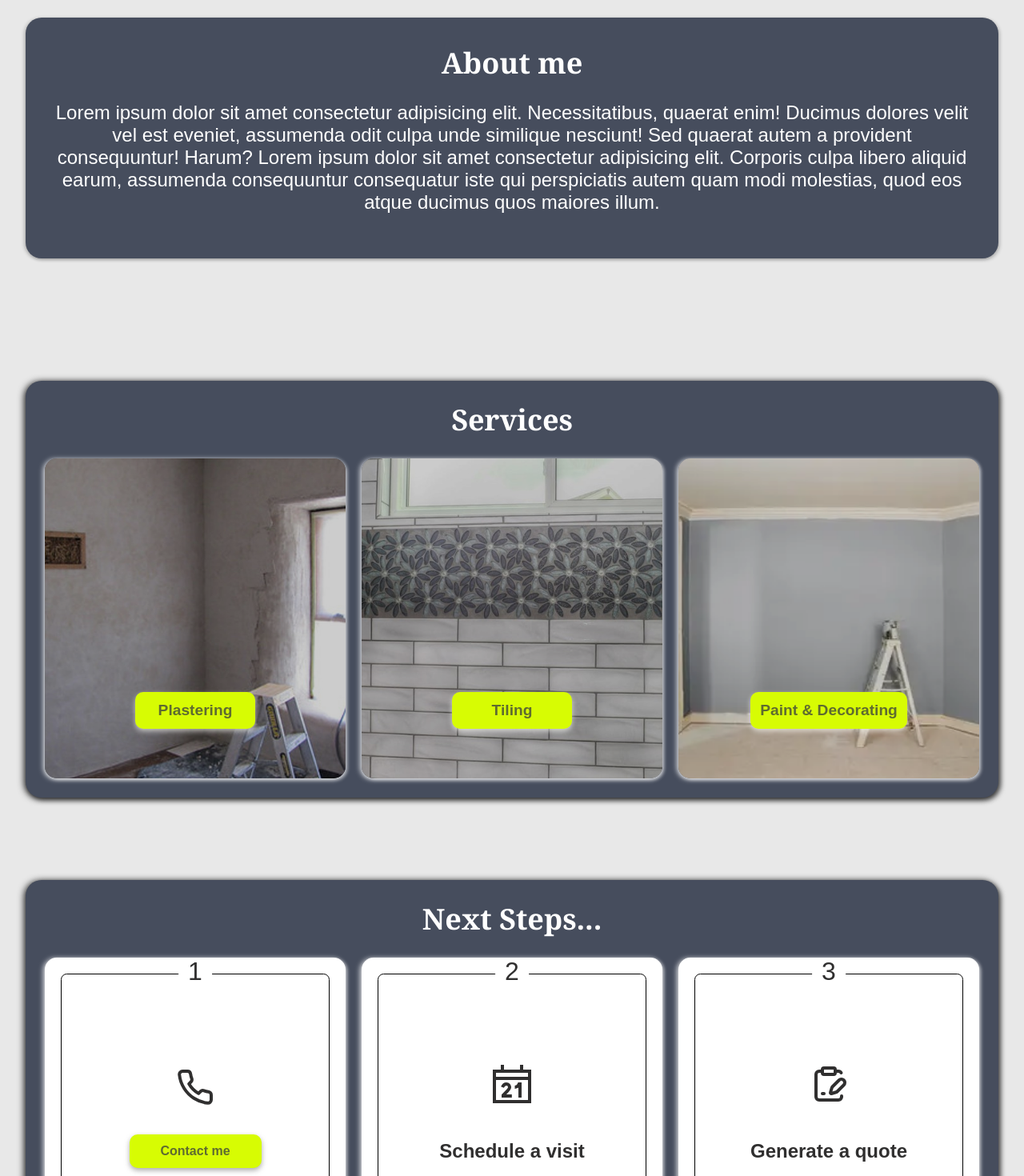
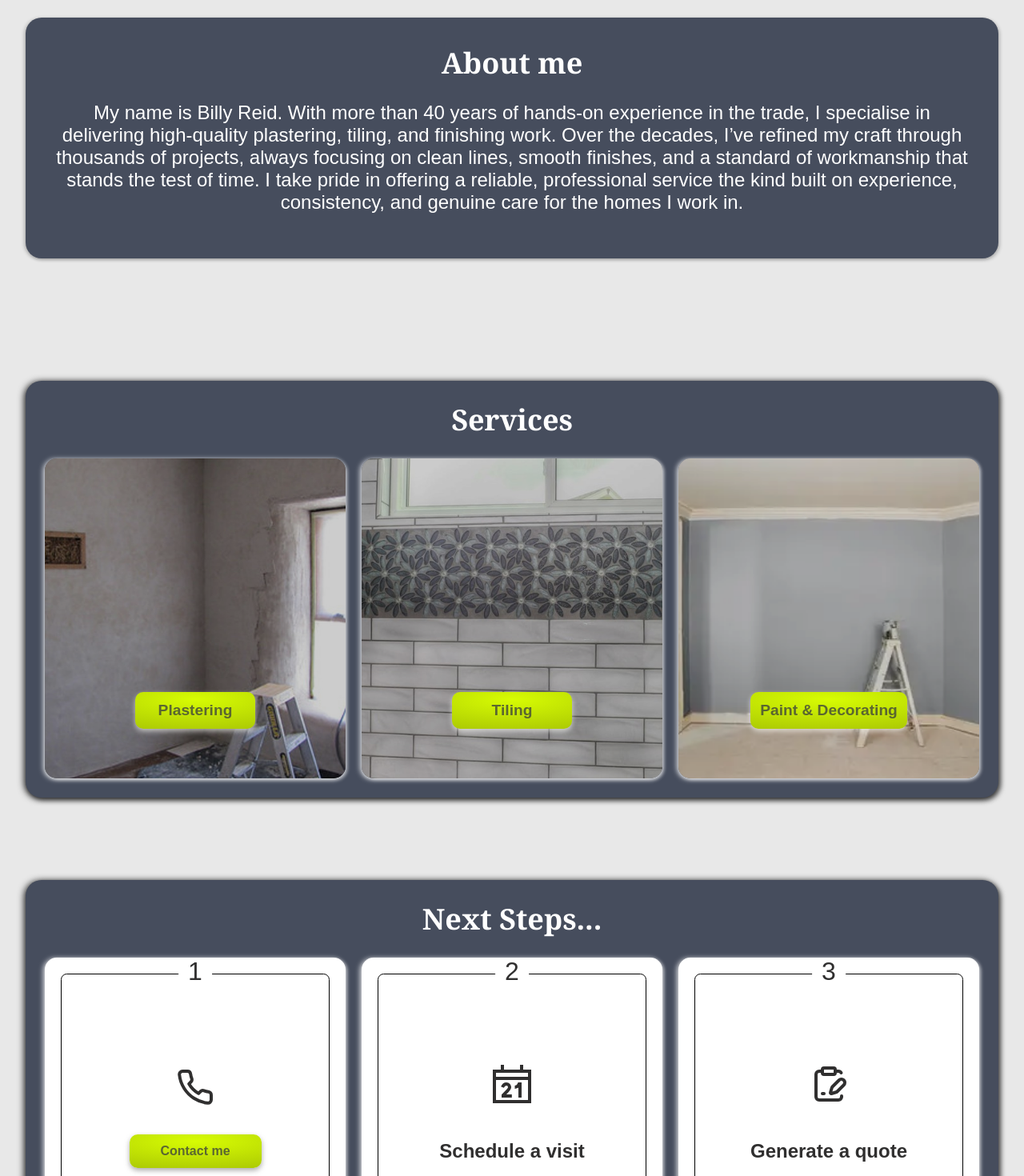
Before and after one commit to 2ndborn/plasterer, a React (Vite) app in the folder egbert/: page / in a window 1280 px wide. Shown: the part 860-2330 px from the top of the page at 80% size. Built offline with nearby package versions, Linux system fonts and the light colour scheme.

Commit message:
Added a gradient to the CTA buttons

```diff
--- a/egbert/package.json
+++ b/egbert/package.json
@@ -1,5 +1,6 @@
 {
   "name": "egbert",
+  "homepage": "https://2ndborn.github.io/plasterer/",
   "private": true,
   "version": "0.0.0",
   "type": "module",
@@ -7,7 +8,8 @@
     "dev": "vite",
     "build": "vite build",
     "lint": "eslint .",
-    "preview": "vite preview"
+    "preview": "vite preview",
+    "deploy": "gh-pages -d dist"
   },
   "dependencies": {
     "motion": "^12.40.0",
@@ -26,6 +28,7 @@
     "eslint": "^10.3.0",
     "eslint-plugin-react-hooks": "^7.1.1",
     "eslint-plugin-react-refresh": "^0.5.2",
+    "gh-pages": "^6.3.0",
     "globals": "^17.6.0",
     "vite": "^8.0.12"
   }
--- a/egbert/src/App.css
+++ b/egbert/src/App.css
@@ -9,7 +9,7 @@ h1, h2 {
 button {
     min-width: 150px;
     padding: 0.75rem;
-    background-color: #d7fc03;
+    background-image: radial-gradient(ellipse 125% 100% at 50% 20%, #d7fc03 0%, #a7c404 100%);
     color: #3b403ec6;
     font-size: clamp(1rem, 0.927rem + 0.36vw, 1.2rem);
     font-weight: 600;
--- a/egbert/src/components/FooterComponent.jsx
+++ b/egbert/src/components/FooterComponent.jsx
@@ -25,7 +25,7 @@ const FooterComponent = () => {
                     transition={{duration: 2, repeat: Infinity, ease: 'easeInOut'}}
                      style={{ fontSize: '1.5rem' }}
                     >
-                        07900 111 222
+                        07551 085 183
                     </motion.p>
                 </div>
                 <div>
--- a/egbert/src/pages/About.jsx
+++ b/egbert/src/pages/About.jsx
@@ -30,16 +30,14 @@ const About = () => {
           >
             <h2 style={{ margin: 0 }}>About me</h2>
             <p style={{ fontSize: 'clamp(1.1rem, 0.955rem + 0.73vw, 1.5rem)' }}>
-              Lorem ipsum dolor sit amet consectetur
-              adipisicing elit. Necessitatibus, quaerat
-              enim! Ducimus dolores velit vel est eveniet,
-              assumenda odit culpa unde similique nesciunt!
-              Sed quaerat autem a provident consequuntur!
-              Harum? Lorem ipsum dolor sit amet consectetur
-              adipisicing elit. Corporis culpa libero aliquid
-              earum, assumenda consequuntur consequatur iste
-              qui perspiciatis autem quam modi molestias,
-              quod eos atque ducimus quos maiores illum.
+              My name is Billy Reid. With more than 40 years of hands‑on experience
+              in the trade, I specialise in delivering high‑quality plastering,
+              tiling, and finishing work. Over the decades, I’ve refined my craft
+              through thousands of projects, always focusing on clean lines, smooth
+              finishes, and a standard of workmanship that stands the test of time.
+              I take pride in offering a reliable, professional service
+              the kind built on experience, consistency, and genuine care for
+              the homes I work in.
             </p>
           </div>
         </div>
--- a/egbert/src/pages/Next.jsx
+++ b/egbert/src/pages/Next.jsx
@@ -54,24 +54,28 @@ const Next = () => {
                             <div data-name={step.id} className={styles.InnerNext}>
                                 <div style={{ fontSize: '3rem', margin: '1.5rem  0' }}>{step.icon}</div>
                                 {step.id === 1 ? (
-                                    <a
-                                        href='Tel:07900111000'
+                                    <motion.a
+                                        href='Tel:07551085183'
                                         style={{
                                             display: 'inline-block',
                                             minWidth: '125px',
                                             boxShadow: '0px 3px 6px rgba(115, 115, 115, 0.6)',
                                             marginBottom: '1.5rem',
                                             padding: '0.75rem 1.25rem',
-                                            backgroundColor: '#d7fc03',
+                                            backgroundImage: 'radial-gradient(ellipse 125% 100% at 50% 20%, #d7fc03 0%, #a7c404 100%)',
                                             color: '#3b403ec6',
                                             borderRadius: '10px',
                                             fontWeight: 600,
                                             textDecoration: 'none',
                                             fontSize: '1rem',
                                         }}
+                                        whileHover={{border: '2px solid #fff',
+                                            backgroundImage: `radial-gradient(
+                                            ellipse 125% 100% at 50% 20%, #d7fc03 0%, #a7c40455 100%)`,
+                                        }}
                                     >
                                         Contact me
-                                    </a>
+                                    </motion.a>
                                 ) : (
                                     <h4 style={{margin: '2rem 0', lineHeight: 1.4}}>{step.title}</h4>
                                 )}
--- a/egbert/src/pages/Services.jsx
+++ b/egbert/src/pages/Services.jsx
@@ -123,7 +123,11 @@ const Services = () => {
                                                         boxShadow:
                                                         '0px 3px 6px rgba(255, 255, 255, 0.6)',
                                                     }}
-                                                    whileHover={{ border: '2px solid #fff' }}
+                                                    whileHover={{
+                                                        border: '2px solid #fff',
+                                                        backgroundImage: `radial-gradient(
+                                                        ellipse 125% 100% at 50% 20%, #d7fc03 0%, #a7c40455 100%)`
+                                                    }}
                                                 >
                                                     {ser.button}
                                                 </motion.button>
--- a/egbert/vite.config.js
+++ b/egbert/vite.config.js
@@ -4,6 +4,7 @@ import babel from '@rolldown/plugin-babel'
 
 // https://vite.dev/config/
 export default defineConfig({
+  base: '/plasterer/',
   plugins: [
     react(),
     babel({ presets: [reactCompilerPreset()] })
```
Also changed, not shown: 1 other file (tests, documents, lock files or other folders).
